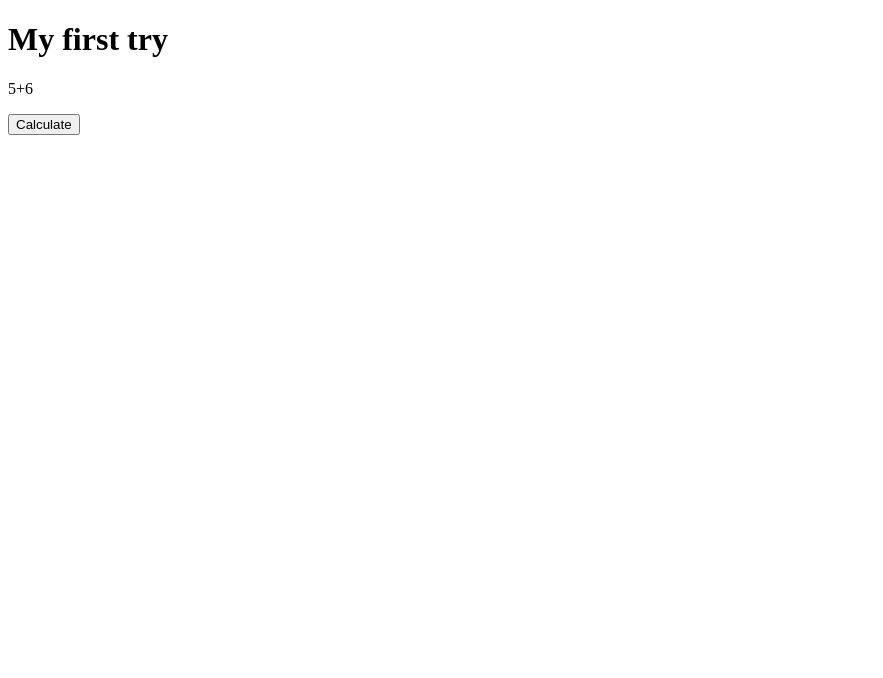
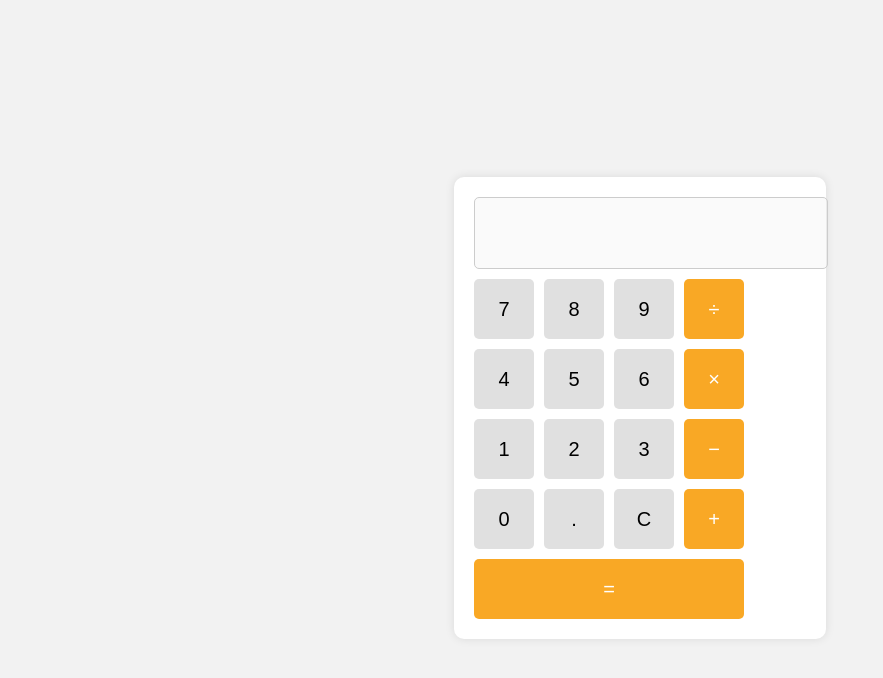
Before and after one commit to mjy763590-cyber/my-html, a plain HTML site: page a.html in a window 1280 px wide. Shown: the whole page, without its empty margins (0-883 px from the left). Drawn offline with Linux system fonts and the light colour scheme.

Commit message:
Update a.html

```diff
--- a/a.html
+++ b/a.html
@@ -1,18 +1,103 @@
 <!DOCTYPE html>
-<html lang="en">
+<html lang="zh-Hant">
 <head>
-    <meta charset="UTF-8">
-    <meta name="viewport" content="width=device-width, initial-scale=1.0">
-    <title>training</title>
-    <link rel="stylesheet" href="a.css">
-
+  <meta charset="UTF-8">
+  <title>簡易計算機</title>
+  <style>
+    body {
+      font-family: Arial, sans-serif;
+      background-color: #f2f2f2;
+      display: flex;
+      justify-content: center;
+      align-items: center;
+      height: 100vh;
+    }
+    .calculator {
+      background-color: #fff;
+      padding: 20px;
+      border-radius: 10px;
+      box-shadow: 0 0 10px rgba(0,0,0,0.1);
+    }
+    #display {
+      width: 100%;
+      height: 50px;
+      font-size: 24px;
+      margin-bottom: 10px;
+      text-align: right;
+      padding: 10px;
+      border: 1px solid #ccc;
+      border-radius: 5px;
+    }
+    .buttons {
+      display: grid;
+      grid-template-columns: repeat(4, 60px);
+      gap: 10px;
+    }
+    button {
+      height: 60px;
+      font-size: 20px;
+      border: none;
+      border-radius: 5px;
+      background-color: #e0e0e0;
+      cursor: pointer;
+    }
+    button:hover {
+      background-color: #d0d0d0;
+    }
+    .operator {
+      background-color: #f9a825;
+      color: white;
+    }
+    .operator:hover {
+      background-color: #f57f17;
+    }
+  </style>
 </head>
 <body>
-    <h1>My first try</h1>
-    <p id="try">5+6</p>
-    <button type="button" onclick="myCalculate()">Calculate</button>
+  <div class="calculator">
+    <input type="text" id="display" disabled>
+    <div class="buttons">
+      <button onclick="append('7')">7</button>
+      <button onclick="append('8')">8</button>
+      <button onclick="append('9')">9</button>
+      <button class="operator" onclick="append('/')">÷</button>
 
-    <script src="a.js"></script>
+      <button onclick="append('4')">4</button>
+      <button onclick="append('5')">5</button>
+      <button onclick="append('6')">6</button>
+      <button class="operator" onclick="append('*')">×</button>
 
+      <button onclick="append('1')">1</button>
+      <button onclick="append('2')">2</button>
+      <button onclick="append('3')">3</button>
+      <button class="operator" onclick="append('-')">−</button>
+
+      <button onclick="append('0')">0</button>
+      <button onclick="append('.')">.</button>
+      <button onclick="clearDisplay()">C</button>
+      <button class="operator" onclick="append('+')">+</button>
+
+      <button style="grid-column: span 4;" class="operator" onclick="calculate()">=</button>
+    </div>
+  </div>
+
+  <script>
+    function append(value) {
+      document.getElementById('display').value += value;
+    }
+
+    function clearDisplay() {
+      document.getElementById('display').value = '';
+    }
+
+    function calculate() {
+      try {
+        const result = eval(document.getElementById('display').value);
+        document.getElementById('display').value = result;
+      } catch {
+        document.getElementById('display').value = '錯誤';
+      }
+    }
+  </script>
 </body>
 </html>
```
